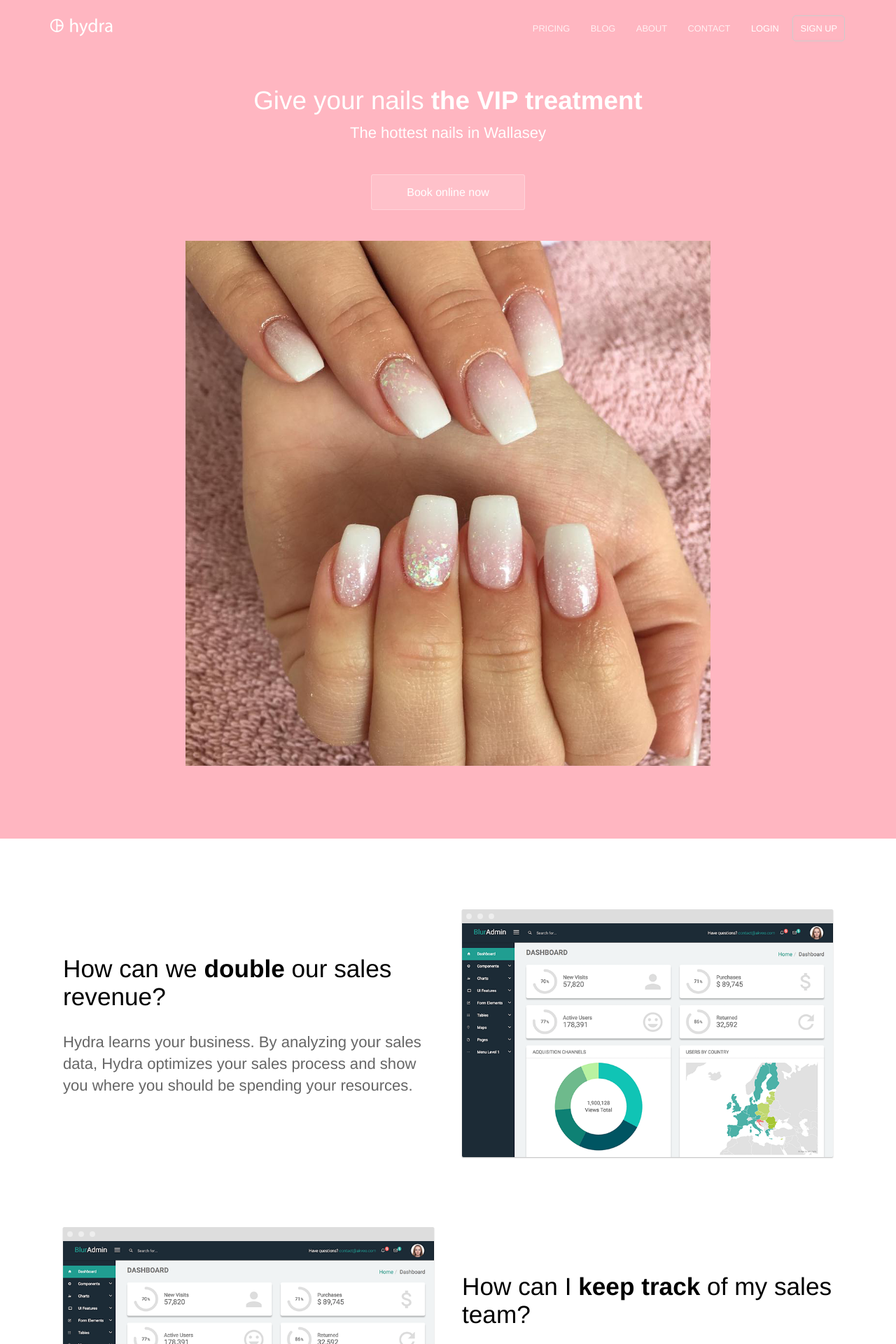
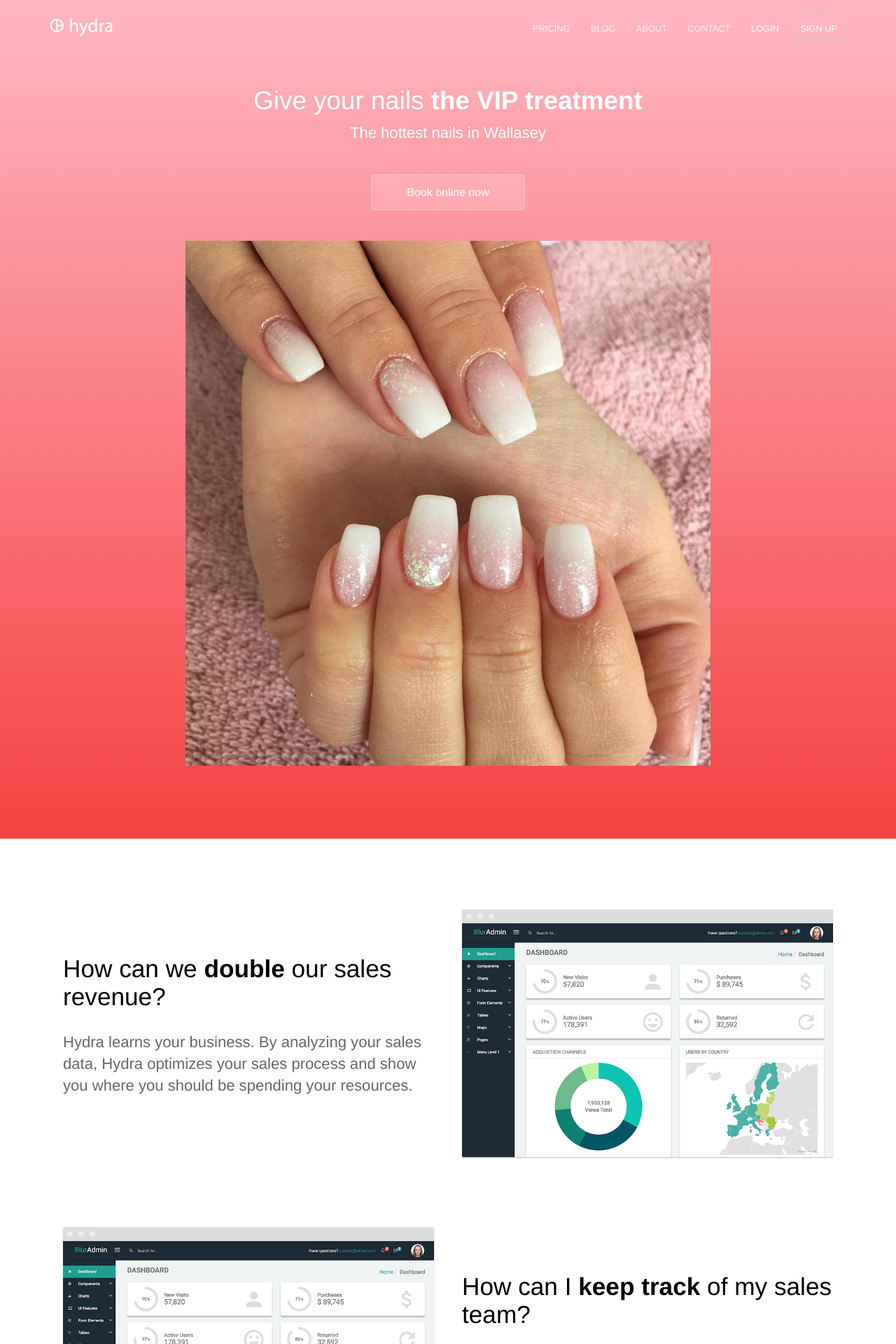
Before and after one commit to CloudCannon/hydra-jekyll-template, a Jekyll site: the page built from index.html, in a window 1280 px wide. Shown: the top 1920 px of the page at 70% size. Built offline with Jekyll 4.4.1, drawn with Linux system fonts in a browser that asks for light colours.

Commit message:
Change secondary colour

```diff
--- a/_sass/variables.scss
+++ b/_sass/variables.scss
@@ -1,5 +1,5 @@
 $brand-color: #ffb6c1;
-$secondary-brand-color: #ffb6c1;
+$secondary-brand-color: #f44242;
 $middle-gradient-color: mix($brand-color, $secondary-brand-color, 95%);
 
 // Breakpoints
```
